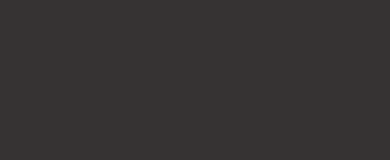
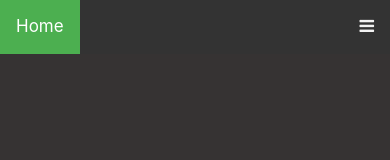
Before and after one commit to AllanSokolov/Pizza-Gusto, a plain HTML site: page src/index.html in a window 390 px wide. Drawn offline with Linux system fonts and the light colour scheme.

Commit message:
add navigation bar html and css code

```diff
--- a/src/index.html
+++ b/src/index.html
@@ -15,11 +15,27 @@
         <!-- Bootstrap core CSS -->
         <link href="../lib/bootstrap.min.css" rel="stylesheet">
 
+        <!-- Load an icon library to show a hamburger menu (bars) on small screens -->
+        <link rel="stylesheet" href="https://cdnjs.cloudflare.com/ajax/libs/font-awesome/4.7.0/css/font-awesome.min.css">
+
         <!-- Custom CSS -->
         <link href="style.css" rel="stylesheet">
 
     </head>
     <body>
+
+        <!--Navigation bar -->
+        <div class="topnav" id="myTopnav">
+            <a href="#home" class="active">Home</a>
+            <a href="#news">News</a>
+            <a href="#contact">Contact</a>
+            <a href="#about">About</a>
+            <a href="javascript:void(0);" class="icon" onclick="myFunction()">
+              <i class="fa fa-bars"></i>
+            </a>
+          </div>
+          <!--Navigation bar end-->
+
 
         <!-- JS for Bootstrap -->
         <script src="../lib/jquery-slim.min.js"></script>
--- a/src/style.css
+++ b/src/style.css
@@ -1,3 +1,61 @@
 body {
     background-color: #363333;
 }
+
+/* Add a black background color to the top navigation */
+.topnav {
+    background-color: #333;
+    overflow: hidden;
+  }
+
+  /* Style the links inside the navigation bar */
+  .topnav a {
+    float: left;
+    display: block;
+    color: #f2f2f2;
+    text-align: center;
+    padding: 14px 16px;
+    text-decoration: none;
+    font-size: 17px;
+  }
+
+  /* Change the color of links on hover */
+  .topnav a:hover {
+    background-color: #ddd;
+    color: black;
+  }
+
+  /* Add an active class to highlight the current page */
+  .topnav a.active {
+    background-color: #4CAF50;
+    color: white;
+  }
+
+  /* Hide the link that should open and close the topnav on small screens */
+  .topnav .icon {
+    display: none;
+  }
+
+  /* When the screen is less than 600 pixels wide, hide all links, except for the first one ("Home"). Show the link that contains should open and close the topnav (.icon) */
+@media screen and (max-width: 600px) {
+    .topnav a:not(:first-child) {display: none;}
+    .topnav a.icon {
+      float: right;
+      display: block;
+    }
+  }
+
+  /* The "responsive" class is added to the topnav with JavaScript when the user clicks on the icon. This class makes the topnav look good on small screens (display the links vertically instead of horizontally) */
+  @media screen and (max-width: 600px) {
+    .topnav.responsive {position: relative;}
+    .topnav.responsive a.icon {
+      position: absolute;
+      right: 0;
+      top: 0;
+    }
+    .topnav.responsive a {
+      float: none;
+      display: block;
+      text-align: left;
+    }
+  }
```
